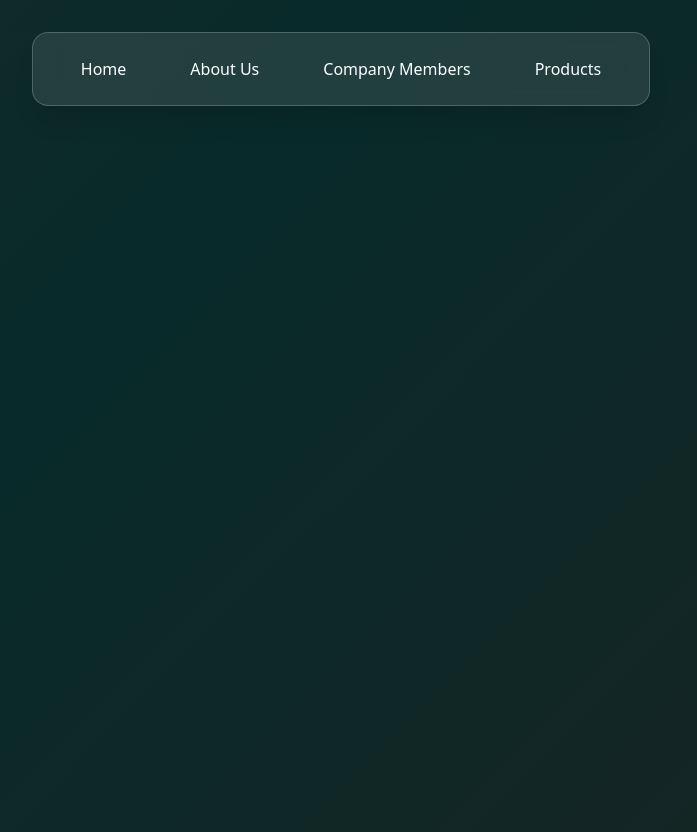
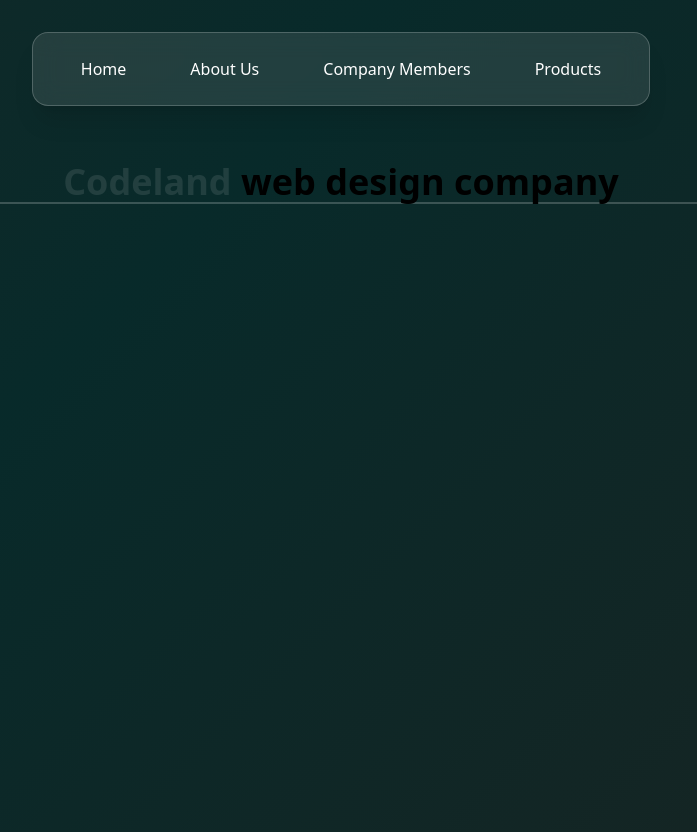
Before and after one commit to MobinT83/react-1, a React (Vite) app: page / in a window 1280 px wide. Shown: the whole page, without its empty margins (299-996 px from the left). Built offline with nearby package versions, Linux system fonts and the light colour scheme.

Commit message:
feat: Add main title to website

```diff
--- a/src/App.tsx
+++ b/src/App.tsx
@@ -33,6 +33,10 @@ function App() {
             Products
           </a>
         </menu>
+        <h1 className="border-b-2 border-white/20 text-center text-4xl font-bold mt-14">
+          <span className=" text-white/10">Codeland </span>
+          web design company
+        </h1>
       </div>
     </>
   );
```
